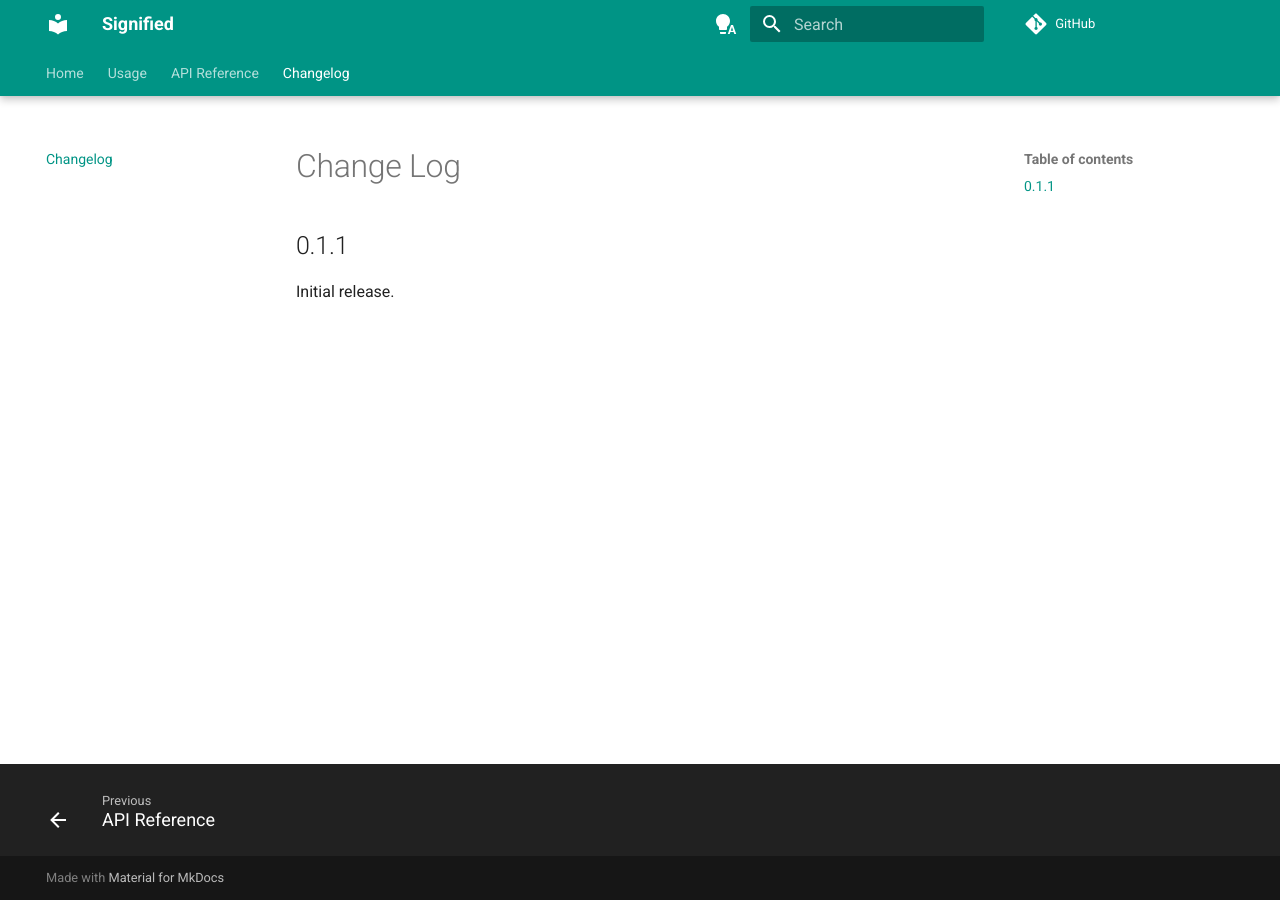
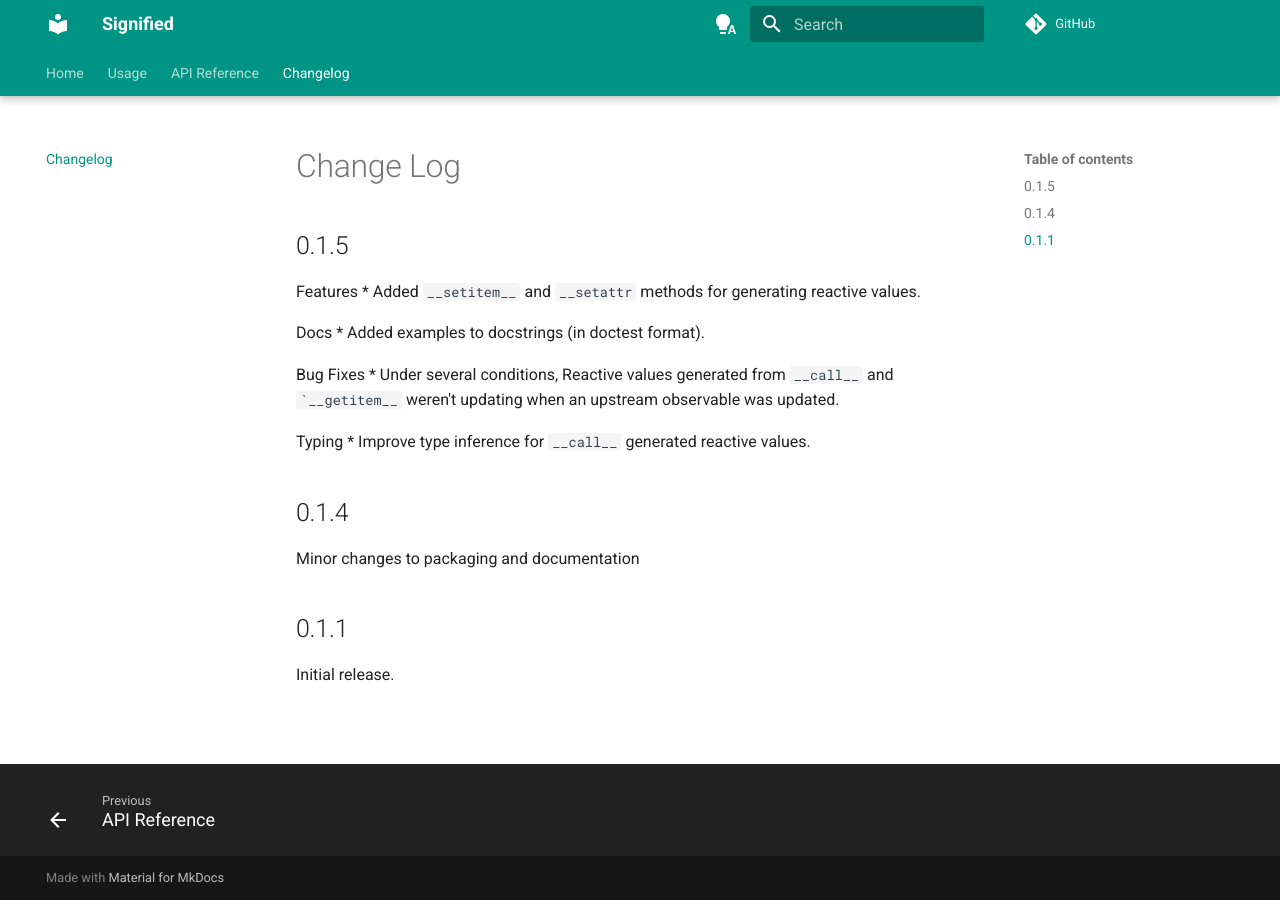
Before and after one commit to dougmercer/signified, an MkDocs documentation site: the page built from docs/changes.md, in a window 1280 px wide. Built offline with MkDocs 1.6.1 and Material for MkDocs 9.7.7, drawn with Linux system fonts in a browser that asks for light colours; comment, search, counter and statistics services are not loaded.

Commit message:
Update changelog

```diff
--- a/docs/changes.md
+++ b/docs/changes.md
@@ -1,4 +1,21 @@
 # Change Log
+
+## 0.1.5
+
+Features
+* Added ``__setitem__`` and ``__setattr`` methods for generating reactive values.
+
+Docs
+* Added examples to docstrings (in doctest format).
+
+Bug Fixes
+* Under several conditions, Reactive values generated from ``__call__`` and ``__getitem__` weren't updating when an upstream observable was updated.
+
+Typing
+* Improve type inference for ``__call__`` generated reactive values.
+
+## 0.1.4
+Minor changes to packaging and documentation
 
 ## 0.1.1
 Initial release.
```
